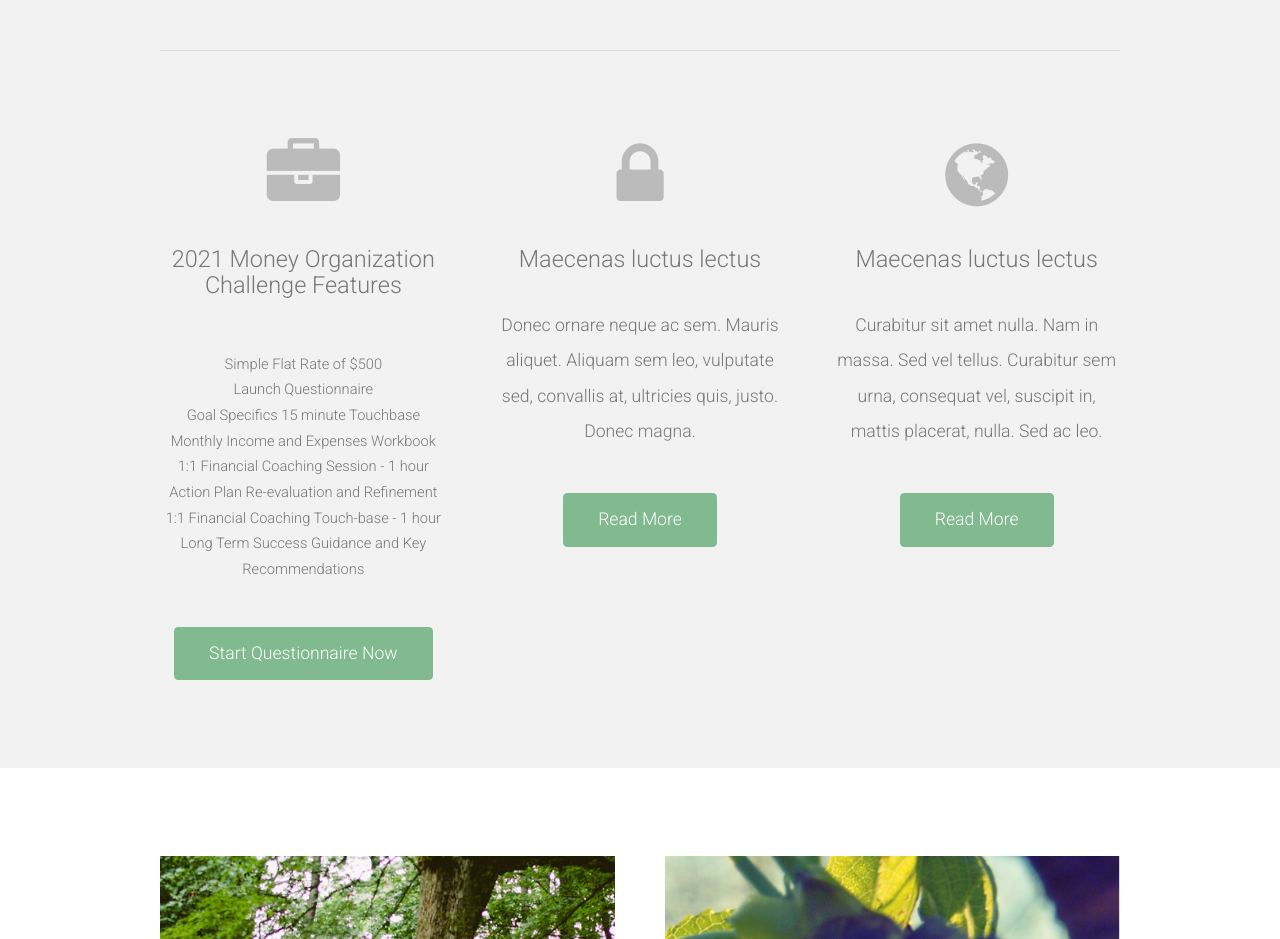
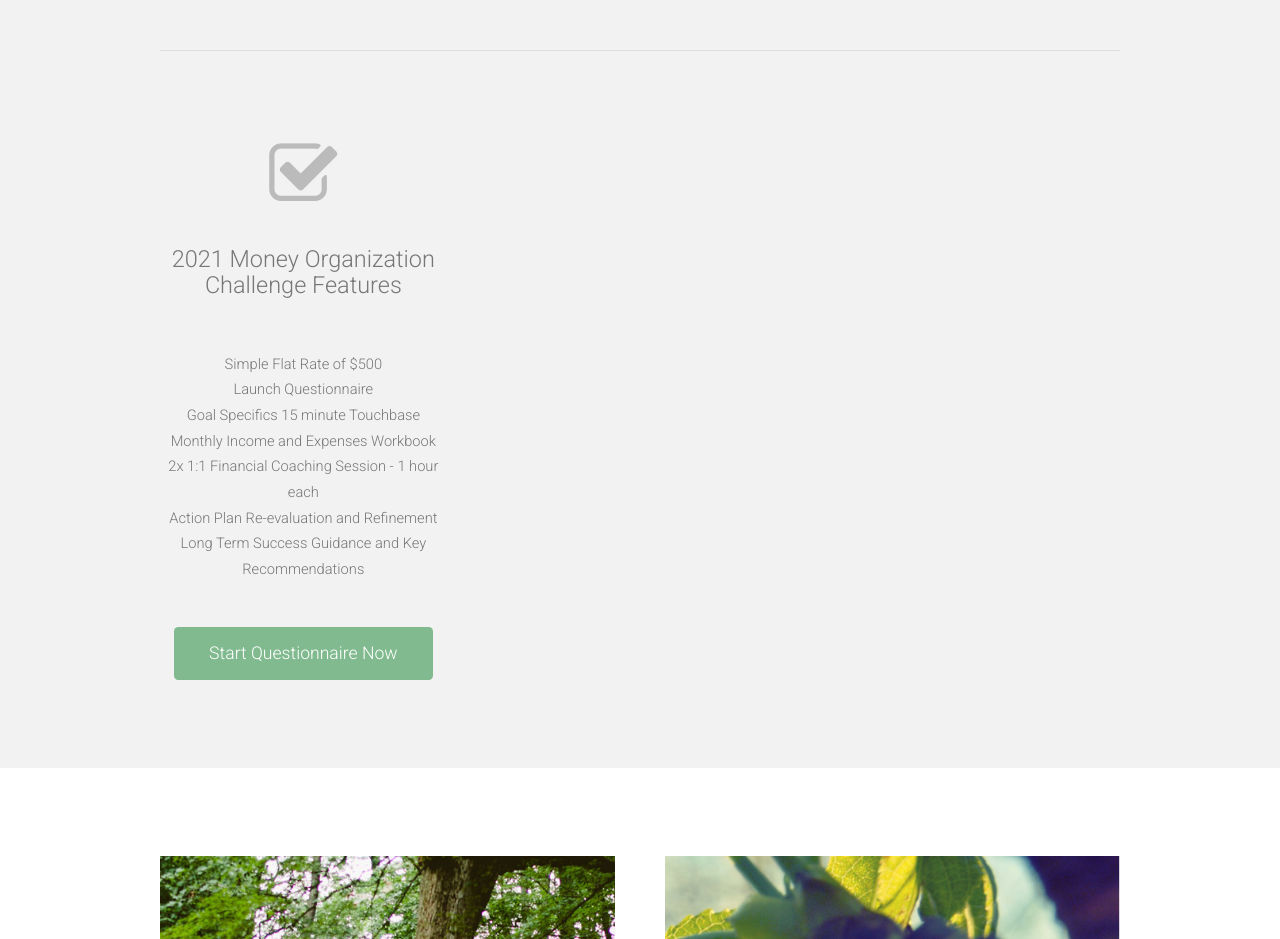
Before and after one commit to leftbudget/leftbudget.github.io, a plain HTML site: page index.html in a window 1280 px wide. Shown: the part 820-1759 px from the top of the page. Drawn offline with nearby package versions, Linux system fonts and the light colour scheme.

Commit message:
Shorter list, killed two ections and changed icon
Shorter list, killed two ections and changed icon

```diff
--- a/index.html
+++ b/index.html
@@ -56,32 +56,18 @@
 				<hr />
 				<div class="row">
 					<section class="4u">
-						<span class="pennant"><span class="fa fa-briefcase"></span></span>
+						<span class="pennant"><span class="fa fa-check-square-o"></span></span>
 						<h3>2021 Money Organization Challenge Features</h3>
 						<p><ul><li>Simple Flat Rate of $500</li>
                             <li>Launch Questionnaire</li>
                             <li>Goal Specifics 15 minute Touchbase</li>
                             <li>Monthly Income and Expenses Workbook</li>
-                            <li>1:1 Financial Coaching Session - 1 hour</li>
+                            <li>2x 1:1 Financial Coaching Session - 1 hour each</li>
                             <li>Action Plan Re-evaluation and Refinement</li>
-                            <li>1:1 Financial Coaching Touch-base - 1 hour</li>
                             <li>Long Term Success Guidance and Key Recommendations</li>
                         </p>
 						<a href="#" class="button button-style1">Start Questionnaire Now</a>
 					</section>
-					<section class="4u">
-						<span class="pennant"><span class="fa fa-lock"></span></span>
-						<h3>Maecenas luctus lectus</h3>
-						<p>Donec ornare neque ac sem. Mauris aliquet. Aliquam sem leo, vulputate sed, convallis at, ultricies quis, justo. Donec magna.</p>
-						<a href="#" class="button button-style1">Read More</a>
-					</section>
-					<section class="4u">
-						<span class="pennant"><span class="fa fa-globe"></span></span>
-						<h3>Maecenas luctus lectus</h3>
-						<p>Curabitur sit amet nulla. Nam in massa. Sed vel tellus. Curabitur sem urna, consequat vel, suscipit in, mattis placerat, nulla. Sed ac leo.</p>
-						<a href="#" class="button button-style1">Read More</a>
-					</section>
-
 				</div>
 			</div>
 		</div>
```
Also changed, not shown: 2 other files.
